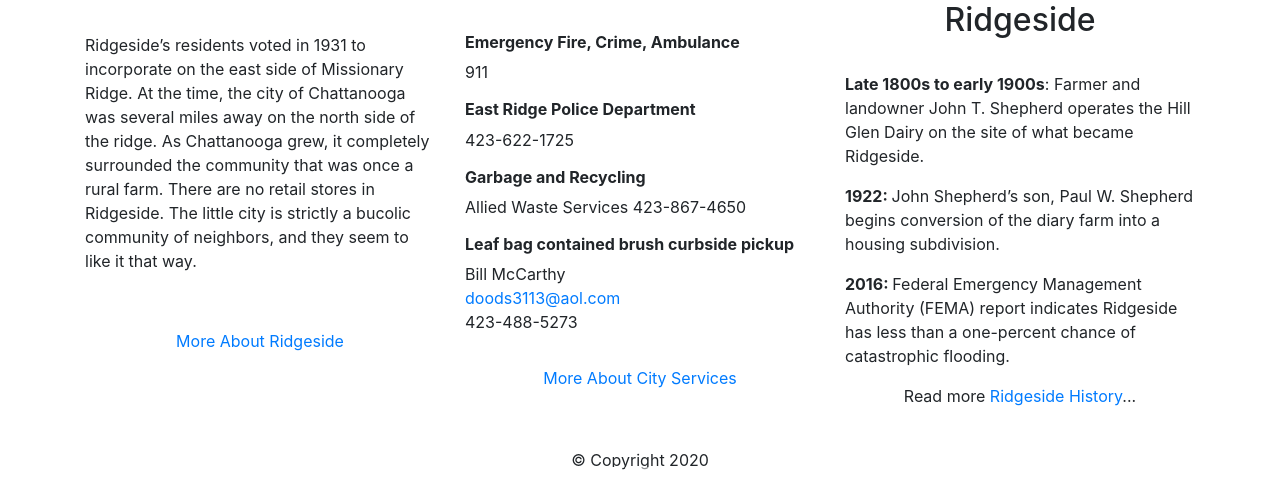
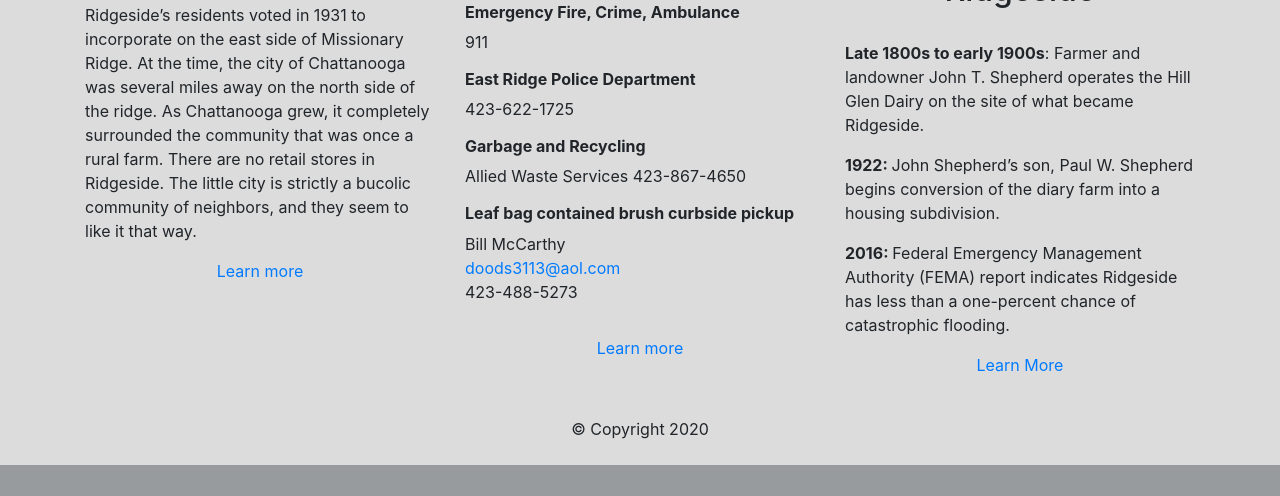
Before and after one commit to chastain/ridgeside.net, a PHP site: page / in a window 1280 px wide. Shown: the part 1544-2040 px from the top of the page. After the commit the page ends 2009 px from the top, so only its background shows below. Run offline with PHP 8.4, Linux system fonts and the light colour scheme.

Commit message:
Add R favicon to other pages, formatting

```diff
--- a/www/OrdRes.php
+++ b/www/OrdRes.php
@@ -5,6 +5,7 @@
 <meta http-equiv="X-UA-Compatible" content="IE=edge">
 <meta name="viewport" content="width=device-width, initial-scale=1">
 <title>Ordinances and Resolutions</title>
+<link rel="icon" href="images/R.png">
 <link rel="stylesheet" href="https://stackpath.bootstrapcdn.com/bootstrap/4.5.0/css/bootstrap.min.css" integrity="sha384-9aIt2nRpC12Uk9gS9baDl411NQApFmC26EwAOH8WgZl5MYYxFfc+NcPb1dKGj7Sk" crossorigin="anonymous">
 <link href="css/styles.css" rel="stylesheet" type="text/css">
 <!--The following script tag downloads a font from the Adobe Edge Web Fonts server for use within the web page. We recommend that you do not modify it.-->
@@ -14,11 +15,10 @@
 </head>
 <body>
 <?php include 'includes/nav.php';?>
+<h2 class="text-center p-4 whitestripe shadow" id="subh3">Commission Ordinances and Resolutions</h2>
 
 <div class="container">
 
-    <article class="left_article">
-      <h2 class="text-center p-5">Commission Ordinances and Resolutions</h2>
       <ul>
         <li><a href="OrdRes/MayorNotesSpring2016.pdf" target="_blank">Mayor's Newsletter 2016</a></li>
         <li><a href="OrdRes/Ridgeside.cht.pdf" target="_blank"> Ridgeside City Charter</a> (with amendments and repeal of 1925 charter)</li>
@@ -90,7 +90,6 @@
         <li><strong>STREET PARKING</strong> Please do not park your car on the street. Cars parked on the street obstruct vision, detract from the beauty of our neighborhood, and are a traffic hazard/danger to children. Street parked cars also attract nefarious non-resident villans intent upon easy pilfering. Please park in your driveway or garage. </li>
         <p></p>
       </ul>
-    </article>
 
     <div class="container">
       <div class="row">
--- a/www/css/styles.css
+++ b/www/css/styles.css
@@ -2,3 +2,22 @@ a.navbar-brand {
     font-family: berkshire-swash;
     font-size: x-large;
 }
+
+.shadow {
+    -webkit-box-shadow: -1px 6px 7px 2px rgba(0,0,0,0.49);
+    -moz-box-shadow: -1px 6px 7px 2px rgba(0,0,0,0.49);
+    box-shadow: -1px 6px 7px 2px rgba(0,0,0,0.49);
+}
+
+body {
+    background-color:gainsboro;
+}
+
+.whitestripe {
+    background-color:white;
+}
+
+
+/*#subh3 {
+    font-family: 'The Girl Next Door', cursive;
+}*/
--- a/www/history.php
+++ b/www/history.php
@@ -5,6 +5,7 @@
 <meta http-equiv="X-UA-Compatible" content="IE=edge">
 <meta name="viewport" content="width=device-width, initial-scale=1">
 <title>Ridgeside History</title>
+<link rel="icon" href="images/R.png">
 <link rel="stylesheet" href="https://stackpath.bootstrapcdn.com/bootstrap/4.5.0/css/bootstrap.min.css" integrity="sha384-9aIt2nRpC12Uk9gS9baDl411NQApFmC26EwAOH8WgZl5MYYxFfc+NcPb1dKGj7Sk" crossorigin="anonymous">
 <link href="css/styles.css" rel="stylesheet" type="text/css">
 <link href="css/history.css" rel="stylesheet" type="text/css">
@@ -15,6 +16,8 @@
     <script src="https://oss.maxcdn.com/respond/1.4.2/respond.min.js"></script>
   <![endif]-->
 <!--The following script tag downloads a font from the Adobe Edge Web Fonts server for use within the web page. We recommend that you do not modify it.--><script>var __adobewebfontsappname__="dreamweaver"</script><script src="http://use.edgefonts.net/berkshire-swash:n4:default.js" type="text/javascript"></script>
+
+<link href="https://fonts.googleapis.com/css2?family=The+Girl+Next+Door&display=swap" rel="stylesheet">
 
 <style>
   @media (max-width: 575.98px) {
@@ -36,7 +39,8 @@
 <body>
 <?php include 'includes/nav.php';?>
 
-      <h2 class="text-center p-5" id="subh3">A Brief History Ridgeside</h2>
+<h2 class="text-center p-4 whitestripe shadow" id="subh3">A Brief History Ridgeside</h2>
+
       <p class="text-center">Scroll down to take a stroll through the past 100+ years of Ridgeside history.</p>
         <div class="text-center"><img class="rounded" style="max-width: 50%; and height: auto;" src="images/RdgesdeThumb-03.png"/></div>
         <div class="container">
--- a/www/includes/nav.php
+++ b/www/includes/nav.php
@@ -18,10 +18,10 @@
       <li class="nav-item dropdown">
           <a class="nav-link dropdown-toggle" data-toggle="dropdown" href="#" role="button" aria-haspopup="true" aria-expanded="false">Government</a>
           <div class="dropdown-menu dropdown-menu-right">
-            <a class="dropdown-item" href="resources/Ridgeside-Charter.pdf">City Charter</a>
             <a class="dropdown-item" href="officials.php">Officials</a>
             <a class="dropdown-item" href="OrdRes.php">Ordinances</a>
             <a class="dropdown-item" href="services.php">Services</a>
+            <a class="dropdown-item" href="assets/Ridgeside-Charter.pdf">City Charter</a>
           </div>
       </li>
     </ul>
--- a/www/index.php
+++ b/www/index.php
@@ -19,13 +19,8 @@
 <body>
 <?php include 'includes/nav.php';?>
 
-<div class="container-fluid" id="wrapper"></div>
 <div id="carouselExampleIndicators" class="carousel slide" data-ride="carousel">
-<ol class="carousel-indicators">
-  <li data-target="#carouselExampleIndicators" data-slide-to="0" class="active"></li>
-  <li data-target="#carouselExampleIndicators" data-slide-to="1"></li>
-  <li data-target="#carouselExampleIndicators" data-slide-to="2"></li>
-</ol>
+
 <div class="carousel-inner">
   <div class="carousel-item active">
     <img src="images/RdgesdeHdr-1.png" class="d-block w-100" alt="...">
@@ -46,25 +41,25 @@
     <span class="sr-only">Next</span>
   </a>
 </div>
-<article id="main">
-  <h2 class="text-center p-2" id="subh3">A city within a city</h2>
-  <p class="container p-4">Ridgeside, Tennessee: The entire population of Ridgeside could fit into the orchestra level of the surrounding Chattanooga's Tivoli Theatre — and the theatre would still be three-fifths empty. Ridgeside resident and former major Brant Mason describes his little city as a "tight community." It is a city of less than 400 people. “Everyone knows each other and we’ve always enjoyed our independence."</p>
-</article>
+
+<div class="container p-4">
+  <h5 class="text-center">Welcome to Ridgeside, Tennessee, a City within a City!</h5>
+  <p>The entire population of Ridgeside could fit into the orchestra level of the surrounding Chattanooga's Tivoli Theatre — and the theatre would still be three-fifths empty. Ridgeside resident and former major Brant Mason describes his little city as a "tight community." It is a city of less than 400 people. “Everyone knows each other and we’ve always enjoyed our independence."</p>
+</div>
 
   <div class="container">
     <div class="row">
       <div class="col-md-4">
-          <div class="thumbnail"><a href="about.php"><img src="images/RdgesdeThumb-01.png" alt="Thumbnail Image 1" class="img-fluid rounded-circle"></a>
+          <div class="thumbnail"><a href="about.php"><img src="images/RdgesdeThumb-01.png" alt="Thumbnail Image 1" class="img-fluid rounded-circle shadow"></a>
             <div class="caption">
               <h2 class="text-center p-4" id="subh2">About Ridgeside</h2>
               <p class="text-left">Ridgeside’s residents voted in 1931 to incorporate on the east side of Missionary Ridge. At the time, the city of Chattanooga was several miles away on the north side of the ridge. As Chattanooga grew, it completely surrounded the community that was once a rural farm. There are no retail stores in Ridgeside. The little city is strictly a bucolic community of neighbors, and they seem to like it that way.</p>
-              <p>&nbsp;</p>
-              <p class="text-center"><a href="about.php" role="button">More About Ridgeside</a></p>
+              <p class="text-center"><a href="about.php" role="button">Learn more</a></p>
             </div>
           </div>
         </div>
         <div class="col-md-4">
-          <div class="thumbnail"><a href="services.php"><img src="images/RdgesdeThumb-05.png" alt="Thumbnail Image 1" class="img-fluid rounded-circle"></a>
+          <div class="thumbnail"><a href="services.php"><img src="images/RdgesdeThumb-05.png" alt="Thumbnail Image 1" class="img-fluid rounded-circle shadow"></a>
             <div class="caption">
               <h2 class="text-center p-4" id="subh">City Services </h2>
 
@@ -84,18 +79,18 @@
                   423-488-5273
                 </p>
 
-              <p class="text-center p-3"><a href="services.php" role="button">More About City Services</a></p>
+              <p class="text-center p-3"><a href="services.php" role="button">Learn more</a></p>
             </div>
           </div>
         </div>
       <div class="col-md-4">
-          <div class="thumbnail"><a href="history.php"><img src="images/RdgesdeThumb-03.png" alt="History" class="img-fluid rounded-circle"></a>
+          <div class="thumbnail"><a href="history.php"><img src="images/RdgesdeThumb-03.png" alt="History" class="img-fluid rounded-circle shadow"></a>
             <div class="caption">
               <h2 class="text-center p-4" id="subh4">History of Ridgeside</h2>
               <p id="column3" class="text-left"><strong>Late 1800s to early 1900s</strong>: Farmer and landowner John T. Shepherd operates the Hill Glen Dairy on the site of what became Ridgeside. </p>
               <p class="text-left"><strong>1922: </strong>John Shepherd’s son, Paul W. Shepherd begins conversion of the diary farm into a housing subdivision. </p>
               <p class="text-left"><strong>2016: </strong>Federal Emergency Management Authority (FEMA) report indicates Ridgeside has less than a one-percent chance of catastrophic flooding. </p>
-              <p class="text-center">Read more <a href="history.php"  role="button">Ridgeside History</a>...</p>
+              <p class="text-center"> <a href="history.php" role="button">Learn More</a></p>
 
           </div>
       </div>
--- a/www/officials.php
+++ b/www/officials.php
@@ -5,6 +5,7 @@
 <meta http-equiv="X-UA-Compatible" content="IE=edge">
 <meta name="viewport" content="width=device-width, initial-scale=1">
 <title>Ridgeside Government</title>
+<link rel="icon" href="images/R.png">
 <link rel="stylesheet" href="https://stackpath.bootstrapcdn.com/bootstrap/4.5.0/css/bootstrap.min.css" integrity="sha384-9aIt2nRpC12Uk9gS9baDl411NQApFmC26EwAOH8WgZl5MYYxFfc+NcPb1dKGj7Sk" crossorigin="anonymous">
 <link href="css/styles.css" rel="stylesheet" type="text/css">
 <!-- HTML5 shim and Respond.js for IE8 support of HTML5 elements and media queries -->
@@ -21,9 +22,9 @@
 <body>
 <?php include 'includes/nav.php';?>
 
+<h2 class="text-center p-4 whitestripe shadow" id="subh3">Ridgeside Government Officials</h2>
+
 <div class="container">
-
-<h2 class="text-center p-5">Ridgeside Government</h2>
 
 <h3>Mayor</h2>
 <p>
```
Also changed, not shown: www/about.php (+14 -13 lines), www/gallery.php (+3 -5 lines), www/services.php (+6 -3 lines), www/images/R.png (added), 2 other files.
